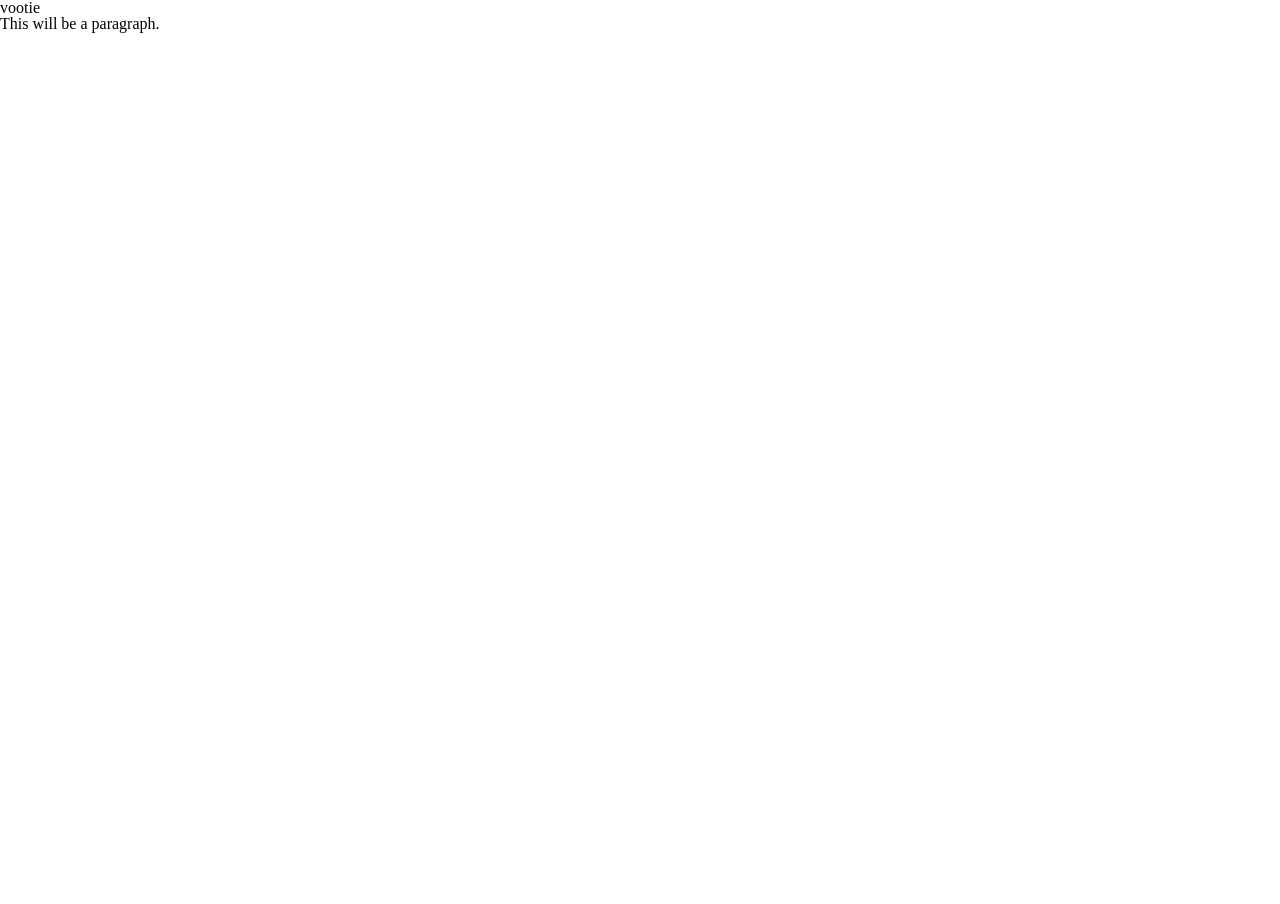
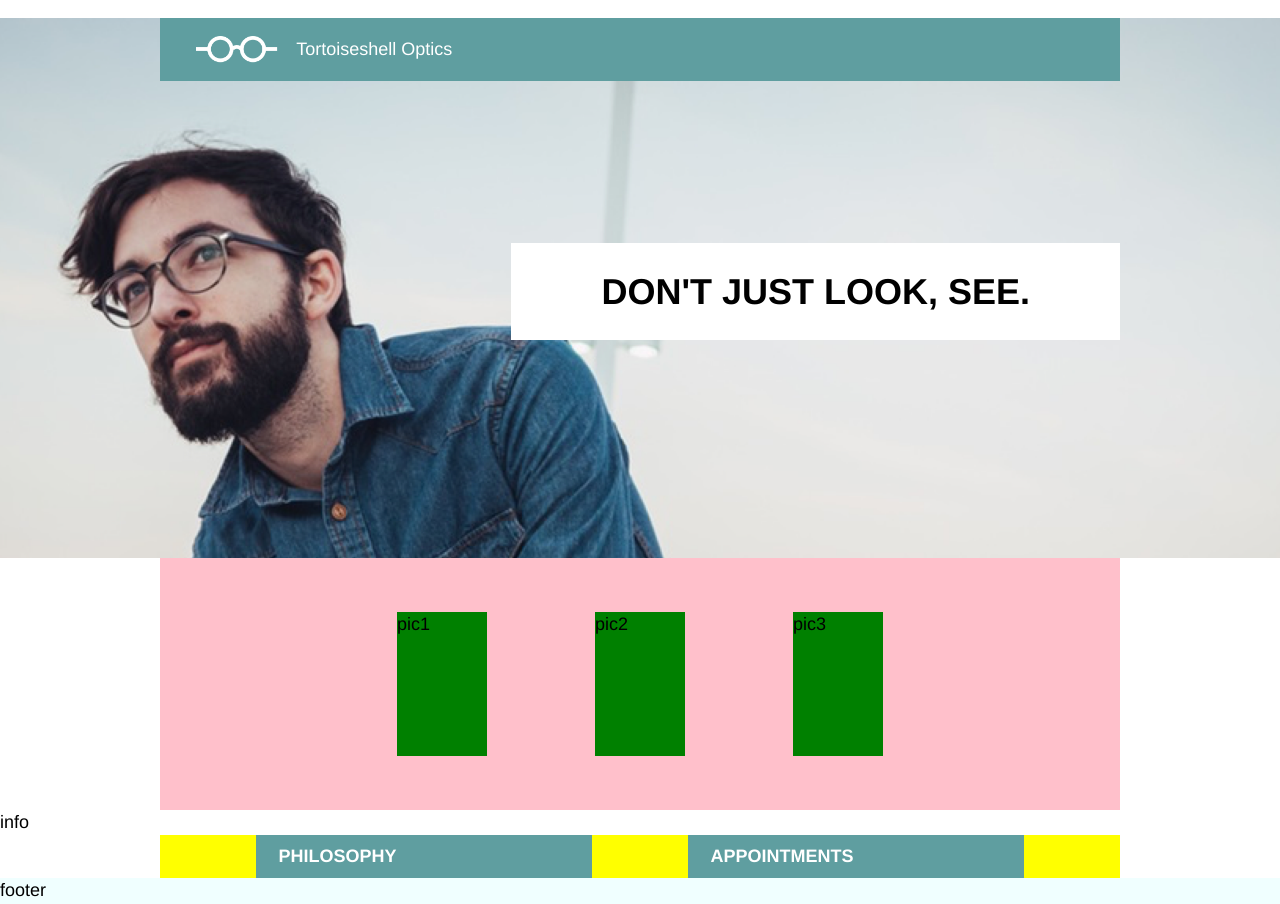
Before and after one commit to eluhnabroad/tortoiseshelloptics, a plain HTML site: page index.html in a window 1280 px wide. Before the commit the page ends 800 px from the top, so only its background shows below. Drawn offline with Linux system fonts and the light colour scheme; files that its build step writes are made by us from their sources.

Commit message:
Outline HTML and CSS layout.

```diff
--- a/index.html
+++ b/index.html
@@ -3,11 +3,52 @@
   <head>
     <meta charset="utf-8">
     <title>Tortoiseshell Optics</title>
-    <link href="./resources/reset.css" type="text/css" rel="stylesheet">
-    <link href="./resources/style.css" type="text/css" rel="stylesheet">
+    <link href="./resources/css/reset.css" type="text/css" rel="stylesheet">
+    <link href="./resources/css/style.css" type="text/css" rel="stylesheet">
   </head>
   <body>
-    <h1>vootie</h1>
-    <p>This will be a paragraph.</p>
+    <div class="banner">
+      <div class="container">
+        <nav>
+          <img src="./resources/logo-white.png" alt="logo"/>
+          Tortoiseshell Optics
+        </nav>
+        <div class="headline">
+         <div class="headline-box">
+           <h1>DON'T JUST LOOK, SEE.</h1>
+         </div>
+        </div>  <!-- headline -->
+      </div>
+    </div>  <!-- banner -->
+
+    <div class="services">
+      <div class="container">
+        <div class="picbox">
+          pic1
+        </div>  <!-- picbox 1 -->
+        <div class="picbox">
+          pic2
+        </div>  <!-- picbox 2 -->
+        <div class="picbox">
+          pic3
+        </div>  <!-- picbox 3 -->
+      </div>
+    </div>  <!-- services -->
+
+    <div class="info">
+      info
+      <div class="container">
+        <div class="infobox">
+          <h4>PHILOSOPHY</h4>
+        </div>  <!-- infobox 'philosophy' -->
+        <div class="infobox">
+          <h4>APPOINTMENTS</h4>
+        </div>  <!-- infobox 'appointments' -->
+      </div>
+    </div>  <!-- info -->
+
+    <footer>
+      footer
+    </footer>
   </body>
 </html>
--- a/resources/css/style.css
+++ b/resources/css/style.css
@@ -1 +1,110 @@
 /* STYLESHEET FOR TortoiseshellOptics/index */
+
+/*  --- global & elements --- */
+html {
+  font-size: 18px;
+}
+
+body {
+  font-family: "Helvetica", sans-serif;
+  line-height: 1.4;
+}
+
+h1 {
+  font-size: 2rem;
+  font-weight: bold;
+  line-height: 1.2;
+}
+
+h4 {
+  background-color: cadetblue;
+  color: white;
+  font-size: 1rem;
+  font-weight: bold;
+  padding: 0.5rem 1.25rem;
+}
+
+.container {
+  margin: 0 auto;
+  max-width: 960px;
+}
+
+
+/*  --- banner --- */
+nav {
+  align-items: center;
+  background-color: cadetblue;
+  color: white;
+  display: flex;
+  margin: 1rem auto;
+  padding: 1rem 2rem;
+}
+
+nav img {
+  height: 1.5rem;
+  margin-right: 1rem;
+}
+
+.banner {
+  background-image: url("../glasses-bg.png");
+  background-position: center;
+  background-repeat: no-repeat;
+  background-size: cover;
+  height: 30rem;
+}
+
+.headline {
+  display: flex;
+  justify-content: flex-end;
+  margin: 9rem auto;
+}
+
+.headline-box {
+  background-color: white;
+  padding: 1.5rem 5rem;
+}
+
+
+/*  --- services --- */
+.picbox {
+  background-color: green; /* TEMP */
+  height: 8rem;
+  margin: 3rem;
+  width: 5rem;
+}
+
+.picbox img {
+  background-color: blue; /* TEMP */
+}
+
+.services .container {
+  background-color: pink;  /* TEMP */
+  display: flex;
+  justify-content: center;
+}
+
+
+/*  --- info --- */
+.info .container {
+  background-color: yellow; /* TEMP */
+  display: flex;
+  justify-content: center;
+}
+
+.infobox {
+  background-color: gray; /* TEMP */
+  margin: 0 5%;
+  width: 35%;
+}
+
+
+/*  --- footer --- */
+footer {
+  background-color: azure;
+}
+
+/*  tablet (1024px) response */
+/*@media only screen and ()*/
+
+
+/* phone (470px) response */
```
